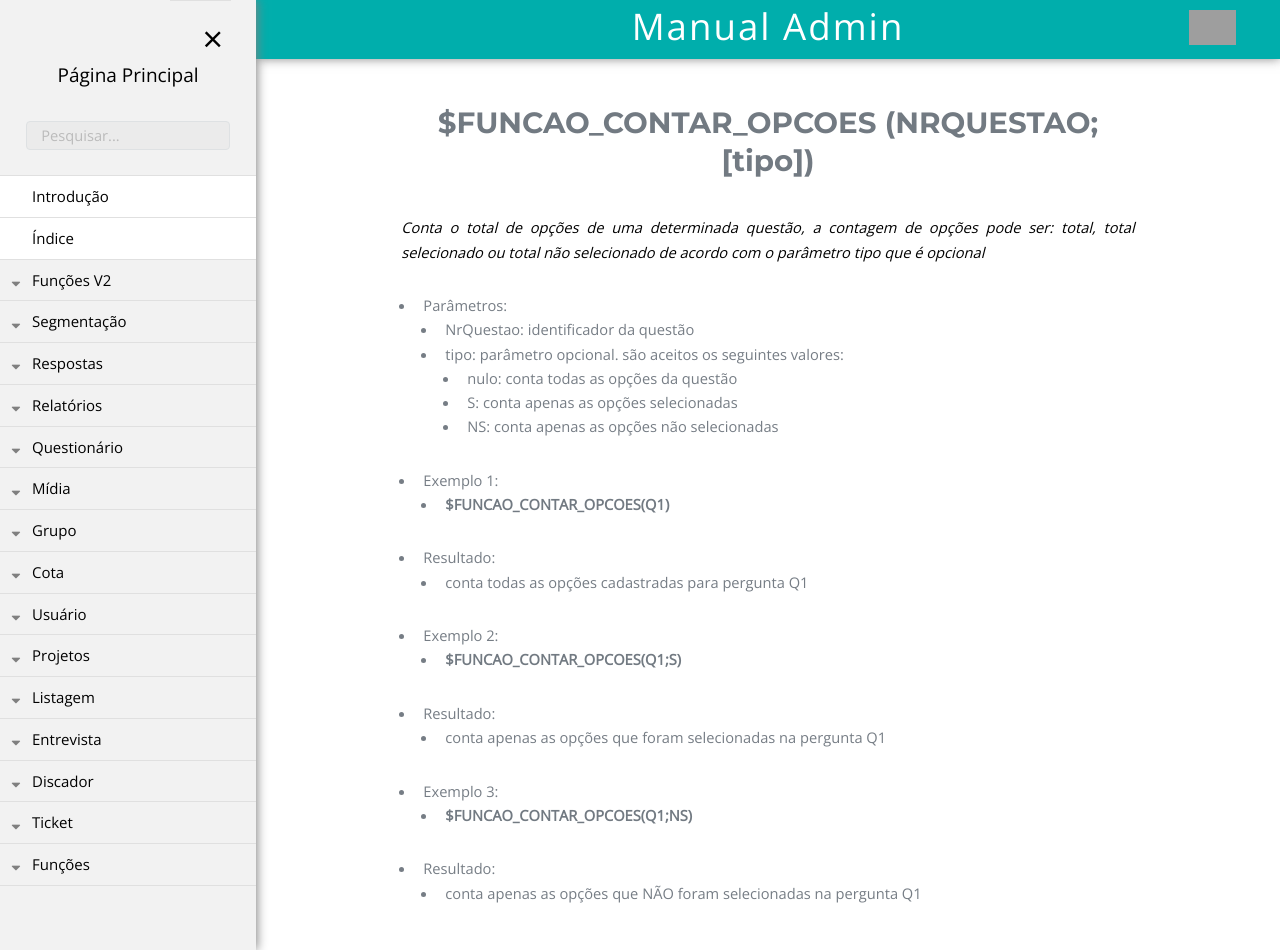
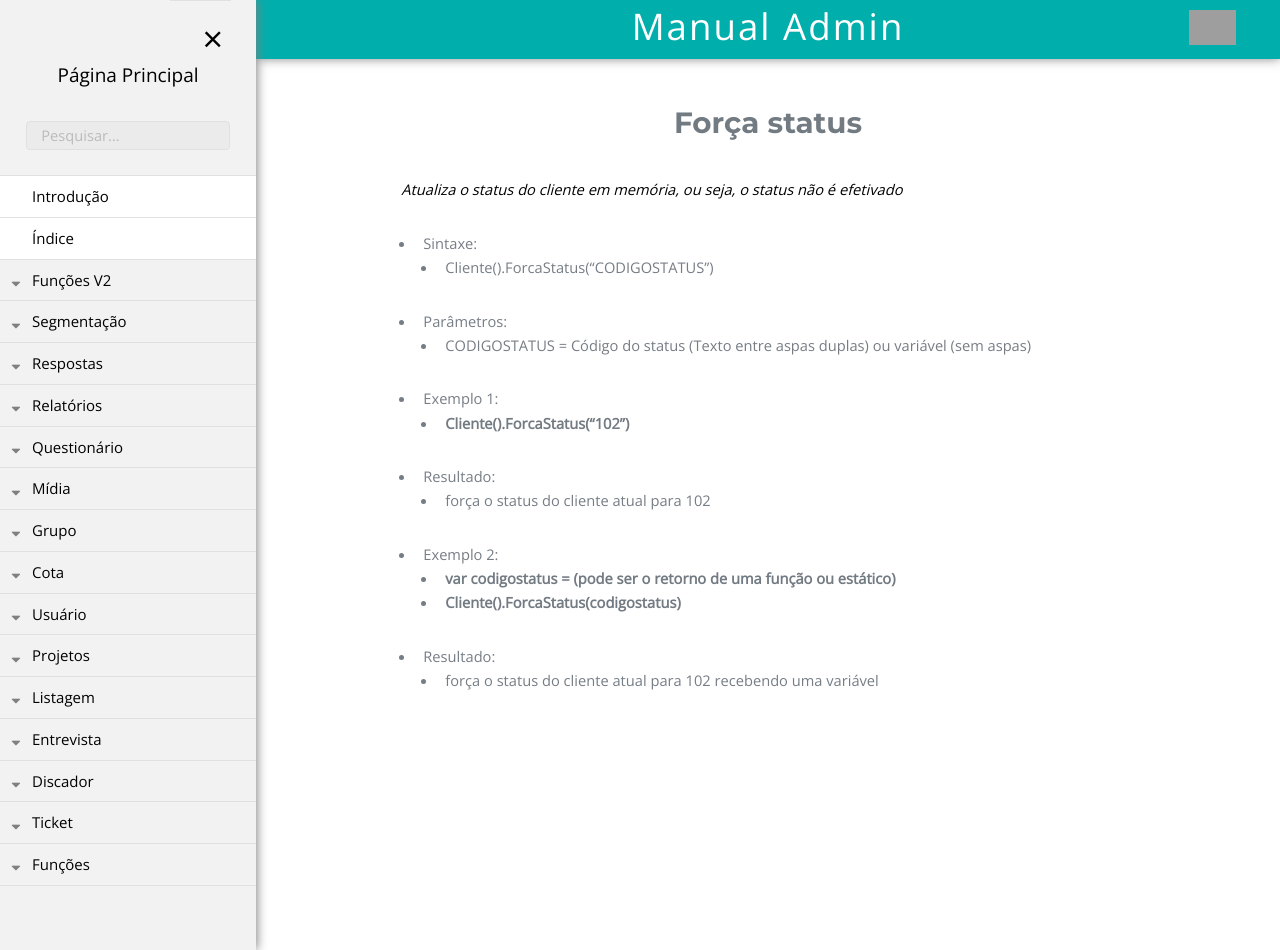
Before and after one commit to rogerio-figueiredo-hsr/hsrtechonline.github.io, a Jekyll site: the page built from _posts/2019-03-29-cliente.md, in a window 1280 px wide and 950 px high. Built offline with Jekyll 4.4.1, drawn with Linux system fonts in a browser that asks for light colours; grey boxes are pictures that could not be loaded.

Commit message:
Update 2019-03-29-cliente.md

```diff
--- a/_posts/2019-03-29-cliente.md
+++ b/_posts/2019-03-29-cliente.md
@@ -5,25 +5,22 @@ projeto: "fastQuestAdmin"
 permalink: /fastQuestAdmin/funcoesv2/cliente
 pasta: "funcoesv2"
 ---
-# $FUNCAO_CONTAR_OPCOES (NRQUESTAO;[tipo])
+# Força status
 
-*Conta o total de opções de uma determinada questão, a contagem de opções pode ser: total, total selecionado ou total não selecionado de acordo com o parâmetro tipo que é opcional*
+*Atualiza o status do cliente em memória, ou seja, o status não é efetivado*
+
+- Sintaxe:
+    - Cliente().ForcaStatus(“CODIGOSTATUS”)
 
 - Parâmetros:
-    - NrQuestao: identificador da questão
-    - tipo: parâmetro opcional. são aceitos os seguintes valores:
-        -  nulo: conta todas as opções da questão
-        - S: conta apenas as opções selecionadas
-        - NS: conta apenas as opções não selecionadas
+    - CODIGOSTATUS = Código do status (Texto entre aspas duplas) ou variável (sem aspas)
+
 - Exemplo 1:
-    - **$FUNCAO_CONTAR_OPCOES(Q1)**
+    - **Cliente().ForcaStatus(“102”)**
 - Resultado:
-    - conta todas as opções cadastradas para pergunta Q1
+    - força o status do cliente atual para 102
 - Exemplo 2:
-    - **$FUNCAO_CONTAR_OPCOES(Q1;S)**
+    - **var codigostatus = (pode ser o retorno de uma função ou estático)**
+    - **Cliente().ForcaStatus(codigostatus)**
 - Resultado:
-    - conta apenas as opções que foram selecionadas na pergunta Q1
-- Exemplo 3:
-    - **$FUNCAO_CONTAR_OPCOES(Q1;NS)**
-- Resultado:
-    - conta apenas as opções que NÃO foram selecionadas na pergunta Q1
+    - força o status do cliente atual para 102 recebendo uma variável
```
